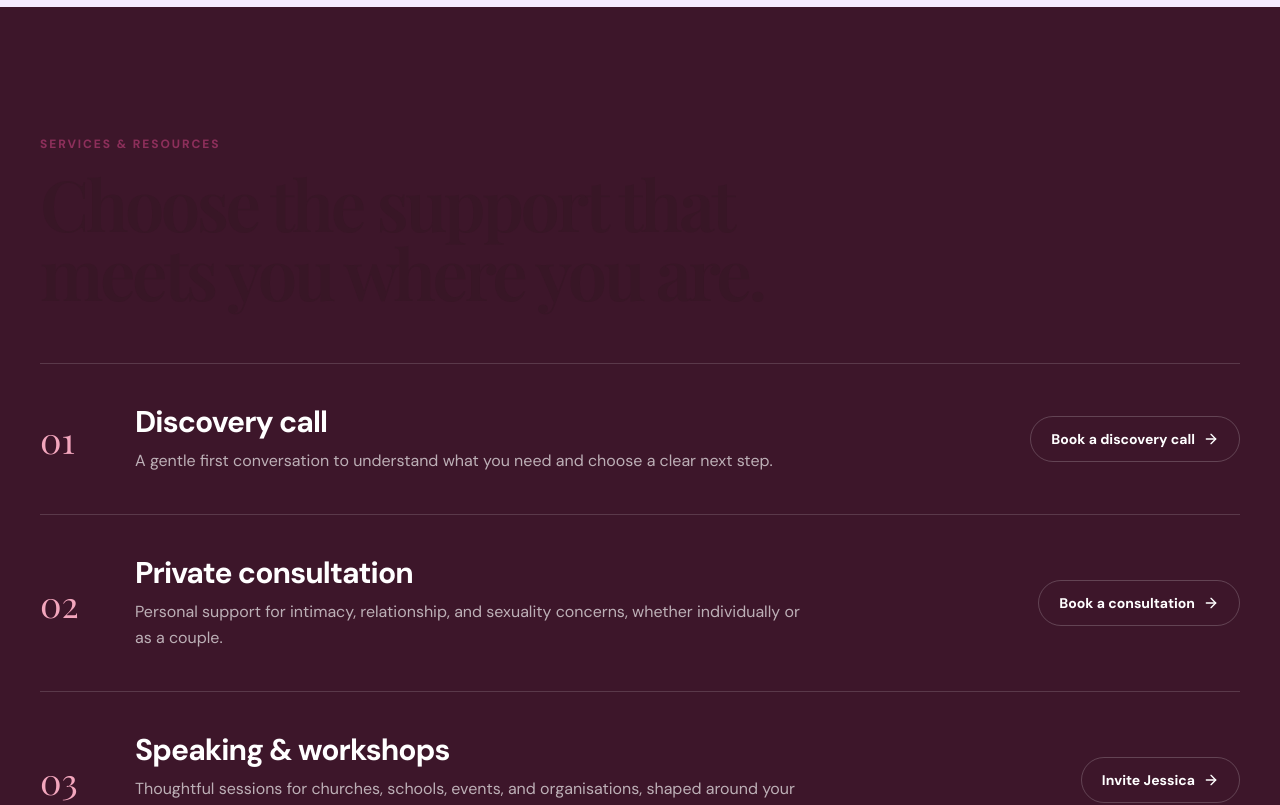
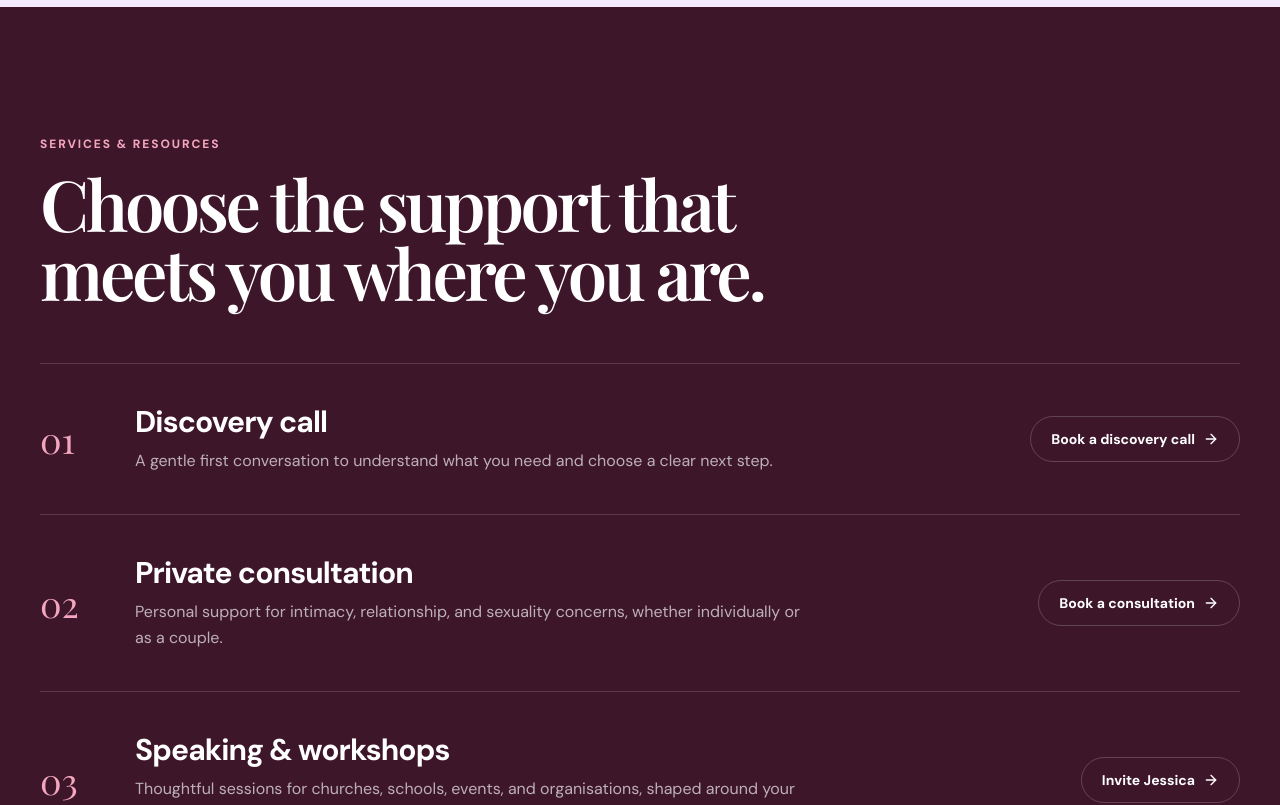
Before and after one commit to intimacymasters/IM-website, a Next.js app: page / in a window 1280 px wide. Shown: the part 2780-3585 px from the top of the page. Built offline with nearby package versions, Linux system fonts and the light colour scheme; a web font is replaced by a local one.

Commit message:
Fix dark section text contrast

```diff
--- a/app/globals.css
+++ b/app/globals.css
@@ -46,7 +46,6 @@ body {
   font-weight: 600;
   line-height: 0.98;
   letter-spacing: -0.048em;
-  color: #381626;
 }
 
 .eyebrow {
@@ -54,7 +53,6 @@ body {
   font-weight: 800;
   letter-spacing: 0.16em;
   text-transform: uppercase;
-  color: #8d2f5b;
 }
 
 .section-pad {
--- a/app/page.tsx
+++ b/app/page.tsx
@@ -155,8 +155,8 @@ function ButtonLink({
 function SectionIntro({ eyebrow, title, text }: { eyebrow: string; title: string; text?: string }) {
   return (
     <div className="max-w-3xl">
-      <p className="eyebrow">{eyebrow}</p>
-      <h2 className="section-title mt-4">{title}</h2>
+      <p className="eyebrow text-[#8D2F5B]">{eyebrow}</p>
+      <h2 className="section-title mt-4 text-[#381626]">{title}</h2>
       {text && <p className="mt-5 max-w-2xl text-lg leading-relaxed text-[#67545D]">{text}</p>}
     </div>
   );
```
